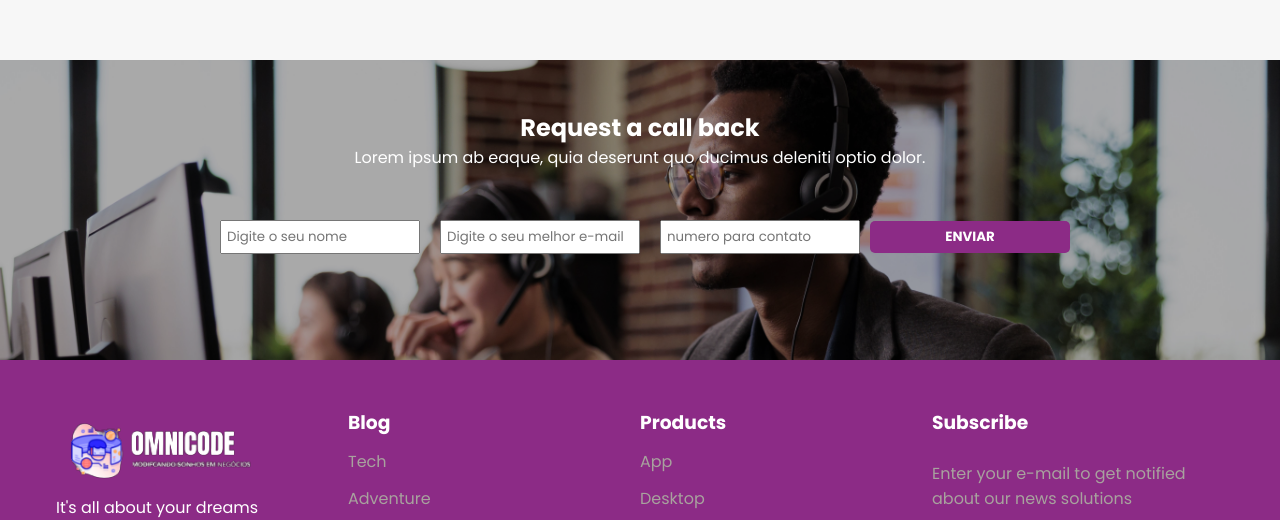
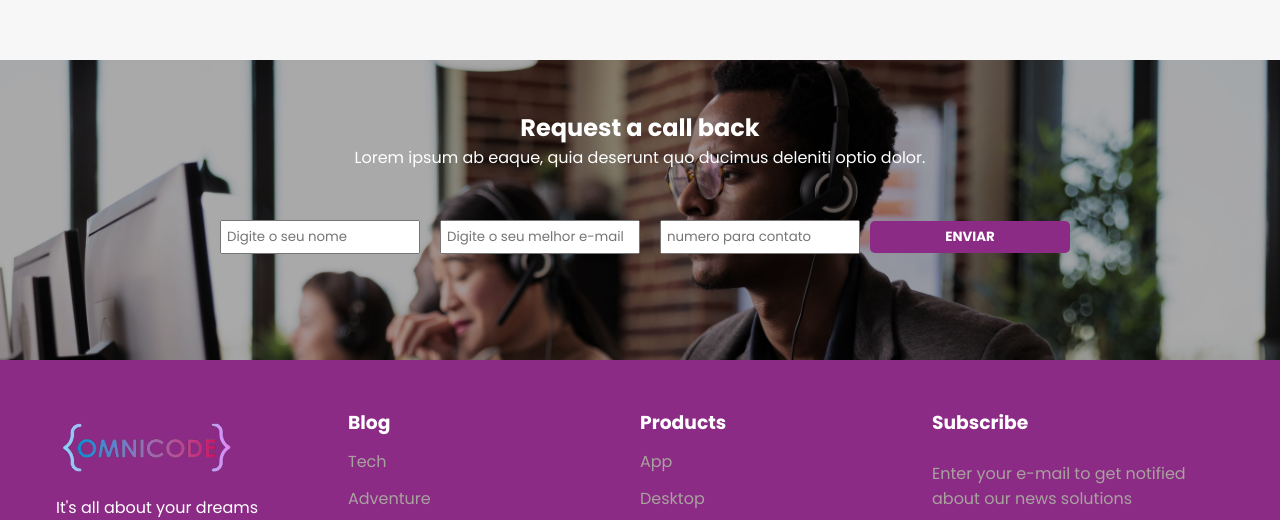
Before and after one commit to viannajoao/omnicode, a plain HTML site: page index.html in a window 1280 px wide. Shown: the part 3369-3889 px from the top of the page. Drawn offline with nearby package versions, Linux system fonts and the light colour scheme.

Commit message:
pequena alteracao

```diff
--- a/index.html
+++ b/index.html
@@ -219,7 +219,7 @@
       <footer>
         <div class="footer-content">
           <div class="footer-contacts">
-            <img src="/images/OMNICODE-removebg-preview.png"></img>
+            <img src="/images/omnicode cortada.png"></img>
             <p>It's all about your dreams</p>
 
             <div class="footer-social-media">
```
